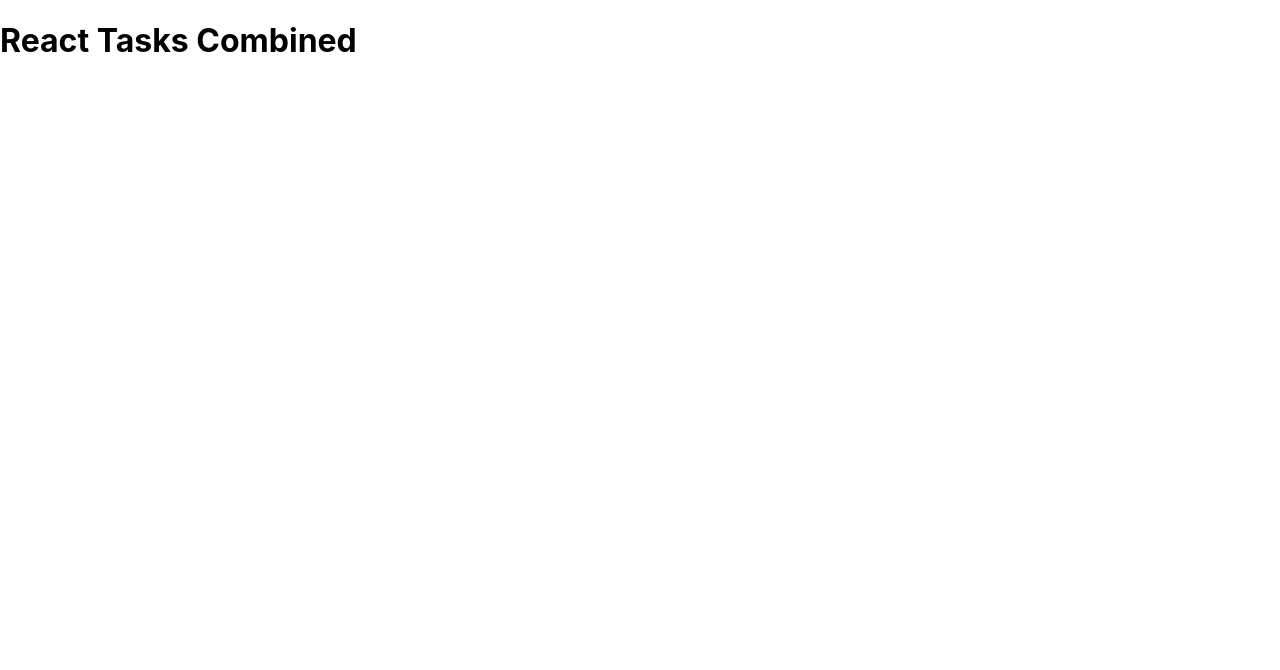
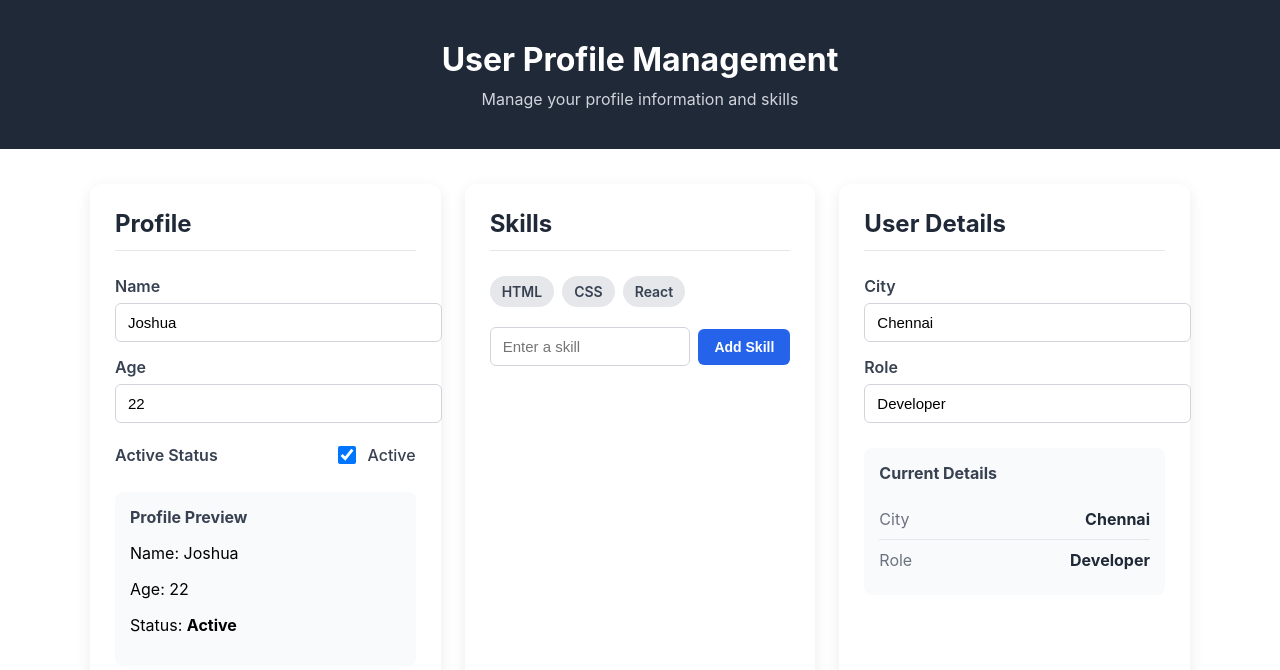
Before and after one commit to Joshuanesaraja/react_tasks_combined, a React (Create React App) app: page / in a window 1280 px wide. Shown: the top 670 px of the page. Built offline with nearby package versions, Linux system fonts and the light colour scheme.

Commit message:
Complete Task 013 useState and Props

```diff
--- a/src/App.css
+++ b/src/App.css
@@ -1,9 +1,9 @@
 * {
-  margin: 0;
-  padding: 0;
   box-sizing: border-box;
 }
 
 body {
+  margin: 0;
   font-family: Arial, sans-serif;
+  background: #f4f6f8;
 }
--- a/src/App.js
+++ b/src/App.js
@@ -1,8 +1,8 @@
+import Task013 from "./task013_state_prop/Task013";
+
 function App() {
   return (
-    <div>
-      <h1>React Tasks Combined</h1>
-    </div>
+    <Task013 />
   );
 }
 
--- /dev/null
+++ b/src/task013_state_prop/Profile.js
@@ -0,0 +1,59 @@
+function Profile({
+    name,
+    age,
+    isActive,
+    setName,
+    setAge,
+    setIsActive
+}) {
+    return (
+        <div>
+            <h2>Profile</h2>
+
+            <label>
+                Name
+                <input
+                    type="text"
+                    value={name}
+                    onChange={(e) => setName(e.target.value)}
+                />
+            </label>
+
+            <label>
+                Age
+                <input
+                    type="number"
+                    value={age}
+                    onChange={(e) => setAge(Number(e.target.value))}
+                />
+            </label>
+
+            <div className="status-row">
+                <span>Active Status</span>
+
+                <label className="checkbox-label">
+                    <input
+                        type="checkbox"
+                        checked={isActive}
+                        onChange={(e) => setIsActive(e.target.checked)}
+                    />
+                    {isActive ? "Active" : "Inactive"}
+                </label>
+            </div>
+
+            <div className="profile-preview">
+                <h3>Profile Preview</h3>
+                <p>Name: {name}</p>
+                <p>Age: {age}</p>
+                <p>
+                    Status:{" "}
+                    <span className={isActive ? "active" : "inactive"}>
+                        {isActive ? "Active" : "Inactive"}
+                    </span>
+                </p>
+            </div>
+        </div>
+    );
+}
+
+export default Profile;
--- /dev/null
+++ b/src/task013_state_prop/Skills.js
@@ -0,0 +1,41 @@
+import { useState } from "react";
+
+function Skills({ skills, addSkill }) {
+    const [newSkill, setNewSkill] = useState("");
+
+    function handleAddSkill() {
+        if (newSkill.trim() !== "") {
+            addSkill(newSkill);
+            setNewSkill("");
+        }
+    }
+
+    return (
+        <div>
+            <h2>Skills</h2>
+
+            <div className="skills-list">
+                {skills.map((skill) => (
+                    <span className="skill-tag" key={skill}>
+                        {skill}
+                    </span>
+                ))}
+            </div>
+
+            <div className="skill-input">
+                <input
+                    type="text"
+                    value={newSkill}
+                    onChange={(e) => setNewSkill(e.target.value)}
+                    placeholder="Enter a skill"
+                />
+
+                <button onClick={handleAddSkill}>
+                    Add Skill
+                </button>
+            </div>
+        </div>
+    );
+}
+
+export default Skills;
--- /dev/null
+++ b/src/task013_state_prop/Task013.css
@@ -0,0 +1,230 @@
+.task013 {
+  min-height: 100vh;
+}
+
+/* Header */
+
+.task013-header {
+  background: #1f2937;
+  color: white;
+  text-align: center;
+  padding: 40px 20px;
+}
+
+.task013-header h1 {
+  margin: 0;
+  font-size: 32px;
+}
+
+.task013-header p {
+  margin: 10px 0 0;
+  color: #d1d5db;
+}
+
+/* Dashboard */
+
+.task013-dashboard {
+  max-width: 1100px;
+  margin: 35px auto;
+  padding: 0 20px;
+  display: grid;
+  grid-template-columns: repeat(3, 1fr);
+  gap: 24px;
+}
+
+/* Cards */
+
+.task013-card {
+  background: white;
+  padding: 25px;
+  border-radius: 12px;
+  box-shadow: 0 4px 15px rgba(0, 0, 0, 0.08);
+}
+
+.task013-card h2 {
+  margin-top: 0;
+  margin-bottom: 25px;
+  color: #1f2937;
+  border-bottom: 1px solid #e5e7eb;
+  padding-bottom: 12px;
+}
+
+/* Inputs */
+
+.task013-card label {
+  display: block;
+  margin: 15px 0;
+  color: #374151;
+  font-weight: 600;
+}
+
+.task013-card input[type="text"],
+.task013-card input[type="number"] {
+  width: 100%;
+  margin-top: 7px;
+  padding: 10px 12px;
+  border: 1px solid #d1d5db;
+  border-radius: 6px;
+  font-size: 15px;
+}
+
+.task013-card input:focus {
+  outline: none;
+  border-color: #2563eb;
+}
+
+/* Buttons */
+
+.task013-card button {
+  margin-top: 10px;
+  padding: 10px 16px;
+  border: none;
+  border-radius: 6px;
+  background: #2563eb;
+  color: white;
+  cursor: pointer;
+  font-size: 14px;
+  font-weight: 600;
+}
+
+.task013-card button:hover {
+  background: #1d4ed8;
+}
+
+/* Profile */
+
+.status-row {
+  display: flex;
+  align-items: center;
+  justify-content: space-between;
+  margin: 20px 0;
+  font-weight: 600;
+  color: #374151;
+}
+
+.checkbox-label {
+  display: flex !important;
+  align-items: center;
+  gap: 8px;
+  margin: 0 !important;
+  font-weight: 500 !important;
+}
+
+.checkbox-label input {
+  width: 18px;
+  height: 18px;
+}
+
+.profile-preview {
+  margin-top: 25px;
+  padding: 15px;
+  background: #f8fafc;
+  border-radius: 8px;
+}
+
+.profile-preview h3 {
+  margin-top: 0;
+  font-size: 16px;
+  color: #374151;
+}
+
+.active,
+.inactive {
+  font-weight: bold;
+}
+
+/* Skills */
+
+.skills-list {
+  display: flex;
+  flex-wrap: wrap;
+  gap: 8px;
+  margin-bottom: 20px;
+}
+
+.skill-tag {
+  padding: 7px 12px;
+  background: #e5e7eb;
+  color: #374151;
+  border-radius: 20px;
+  font-size: 14px;
+  font-weight: 600;
+}
+
+.skill-input {
+  display: flex;
+  gap: 8px;
+  align-items: center;
+}
+
+.skill-input input {
+  flex: 1;
+  margin-top: 0 !important;
+}
+
+.skill-input button {
+  margin-top: 0;
+  white-space: nowrap;
+}
+
+/* User Details */
+
+.details-preview {
+  margin-top: 25px;
+  padding: 15px;
+  background: #f8fafc;
+  border-radius: 8px;
+}
+
+.details-preview h3 {
+  margin-top: 0;
+  font-size: 16px;
+  color: #374151;
+}
+
+.detail-item {
+  display: flex;
+  justify-content: space-between;
+  padding: 10px 0;
+  border-bottom: 1px solid #e5e7eb;
+}
+
+.detail-item:last-child {
+  border-bottom: none;
+}
+
+.detail-item span {
+  color: #6b7280;
+}
+
+.detail-item strong {
+  color: #1f2937;
+}
+
+/* Responsive */
+
+@media (max-width: 900px) {
+  .task013-dashboard {
+    grid-template-columns: 1fr 1fr;
+  }
+}
+
+@media (max-width: 600px) {
+  .task013-header h1 {
+    font-size: 26px;
+  }
+
+  .task013-dashboard {
+    grid-template-columns: 1fr;
+    margin-top: 20px;
+  }
+
+  .skill-input {
+    flex-direction: column;
+    align-items: stretch;
+  }
+
+  .skill-input button {
+    width: 100%;
+  }
+}
--- /dev/null
+++ b/src/task013_state_prop/Task013.js
@@ -0,0 +1,75 @@
+import { useState } from "react";
+import Profile from "./Profile";
+import Skills from "./Skills";
+import UserDetails from "./UserDetails";
+import "./Task013.css";
+
+function Task013() {
+    const [name, setName] = useState("Joshua");
+
+    const [age, setAge] = useState(22);
+
+    const [isActive, setIsActive] = useState(true);
+
+    const [skills, setSkills] = useState([
+        "HTML",
+        "CSS",
+        "React"
+    ]);
+
+    const [userDetails, setUserDetails] = useState({
+        city: "Chennai",
+        role: "Developer"
+    });
+
+    function addSkill(newSkill) {
+        setSkills([...skills, newSkill]);
+    }
+
+    function updateUserDetails(field, value) {
+        setUserDetails({
+            ...userDetails,
+            [field]: value
+        });
+    }
+
+    return (
+        <div className="task013">
+            <header className="task013-header">
+                <h1>User Profile Management</h1>
+                <p>Manage your profile information and skills</p>
+            </header>
+
+            <main className="task013-dashboard">
+
+                <section className="task013-card">
+                    <Profile
+                        name={name}
+                        age={age}
+                        isActive={isActive}
+                        setName={setName}
+                        setAge={setAge}
+                        setIsActive={setIsActive}
+                    />
+                </section>
+
+                <section className="task013-card">
+                    <Skills
+                        skills={skills}
+                        addSkill={addSkill}
+                    />
+                </section>
+
+                <section className="task013-card">
+                    <UserDetails
+                        userDetails={userDetails}
+                        updateUserDetails={updateUserDetails}
+                    />
+                </section>
+
+            </main>
+        </div>
+    );
+}
+
+export default Task013;
--- /dev/null
+++ b/src/task013_state_prop/UserDetails.js
@@ -0,0 +1,45 @@
+function UserDetails({ userDetails, updateUserDetails }) {
+    return (
+        <div>
+            <h2>User Details</h2>
+
+            <label>
+                City
+                <input
+                    type="text"
+                    value={userDetails.city}
+                    onChange={(e) =>
+                        updateUserDetails("city", e.target.value)
+                    }
+                />
+            </label>
+
+            <label>
+                Role
+                <input
+                    type="text"
+                    value={userDetails.role}
+                    onChange={(e) =>
+                        updateUserDetails("role", e.target.value)
+                    }
+                />
+            </label>
+
+            <div className="details-preview">
+                <h3>Current Details</h3>
+
+                <div className="detail-item">
+                    <span>City</span>
+                    <strong>{userDetails.city}</strong>
+                </div>
+
+                <div className="detail-item">
+                    <span>Role</span>
+                    <strong>{userDetails.role}</strong>
+                </div>
+            </div>
+        </div>
+    );
+}
+
+export default UserDetails;
```
